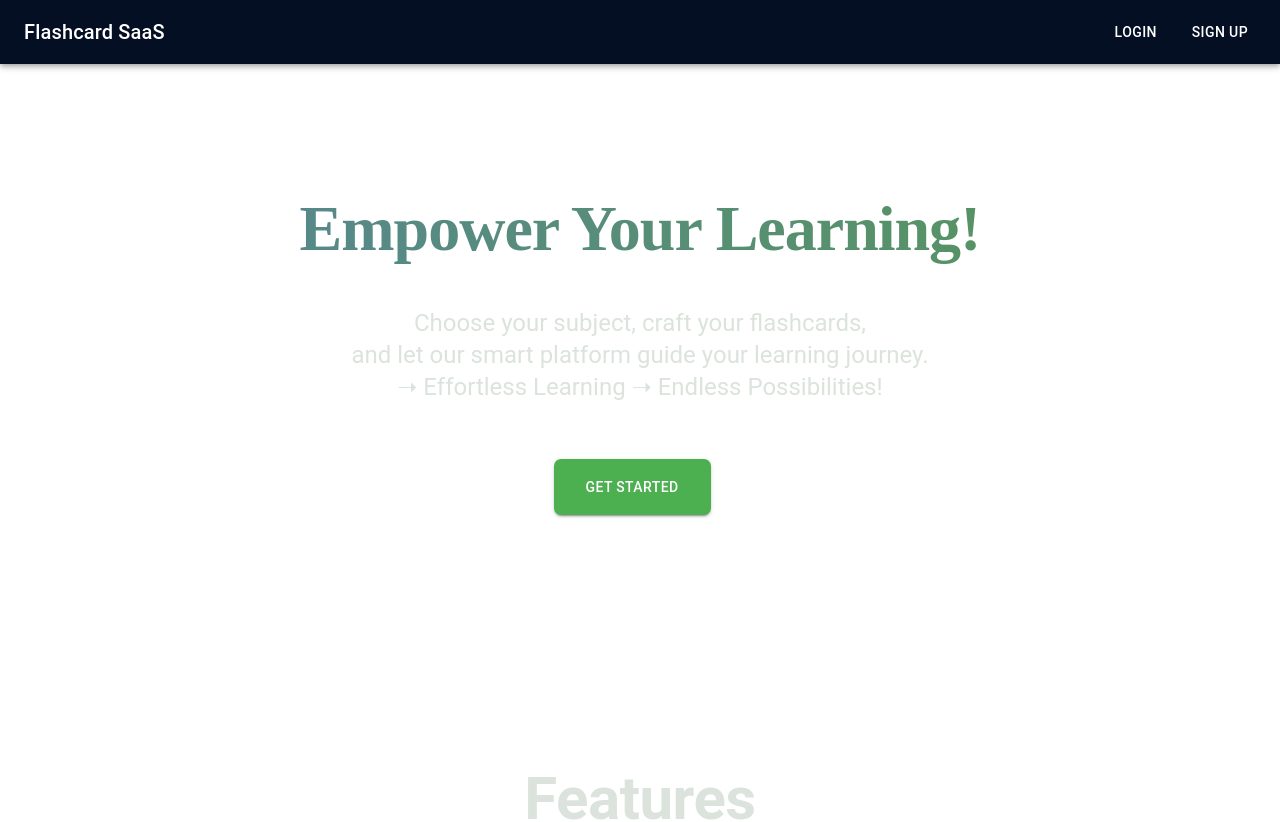
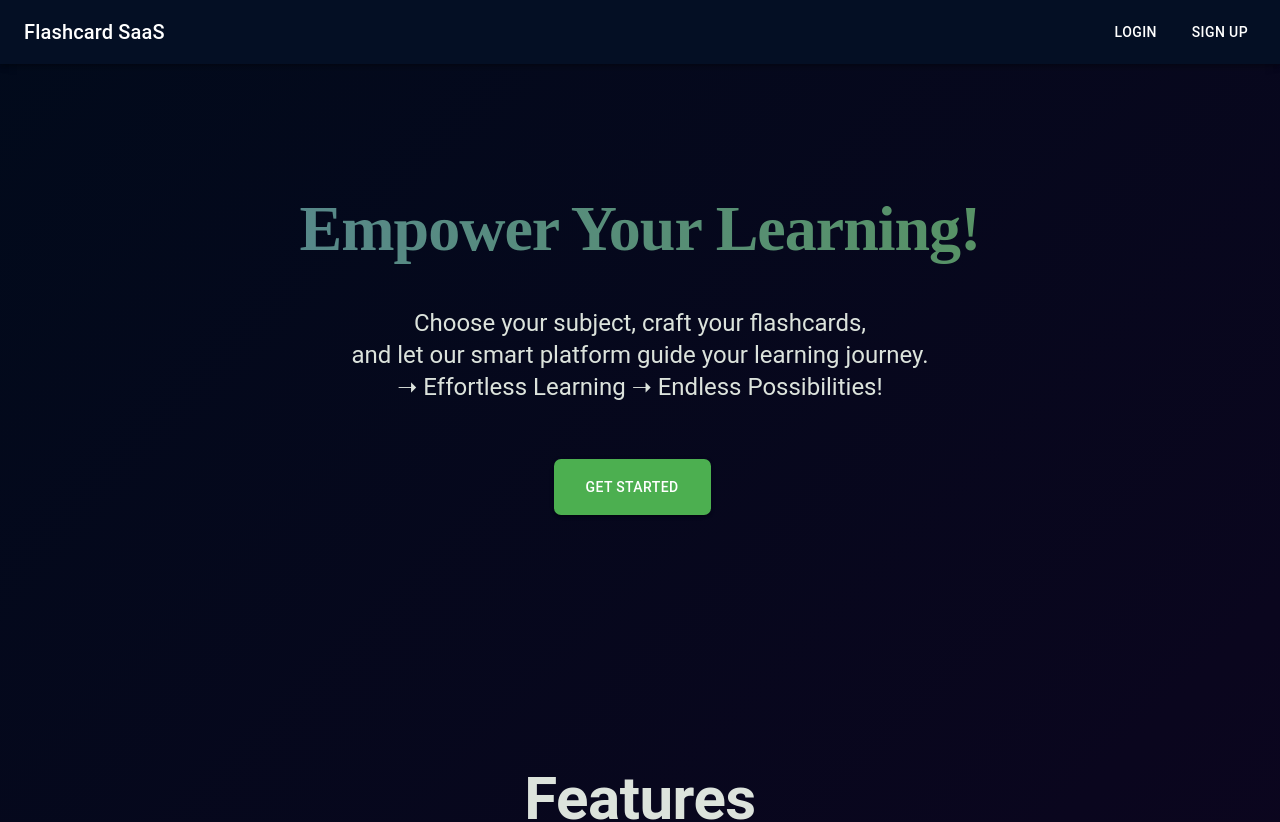
Before and after one commit to ricozama121803/HeadstarterTeam-flashcard-saas, a Next.js app: page / in a window 1280 px wide. Shown: the top 822 px of the page. Built offline with nearby package versions, Linux system fonts and the light colour scheme; no server answers.

Commit message:
updated UI

```diff
--- a/app/globals.css
+++ b/app/globals.css
@@ -1,7 +1,11 @@
-
-
 * {
   box-sizing: border-box;
   padding: 0;
   margin: 0;
 }
+
+body {
+  background: linear-gradient(135deg, #010a1b, #130221);
+  color: #dce3dc;
+  font-family: Arial, sans-serif;
+}
```
